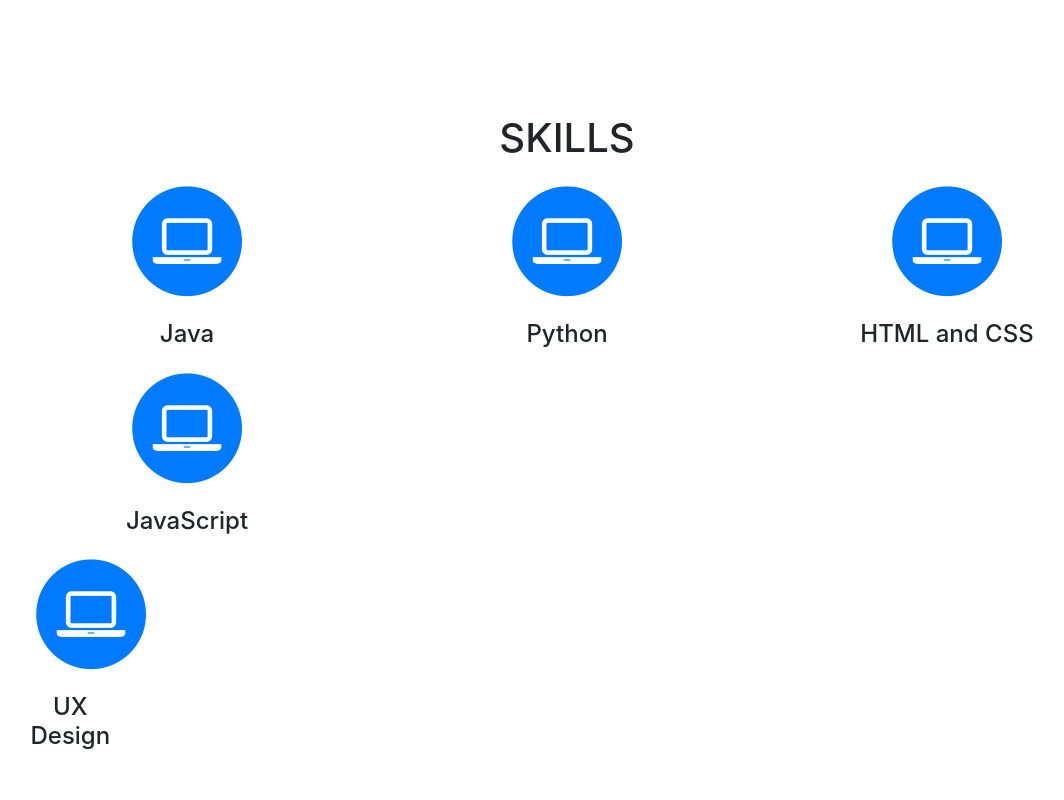
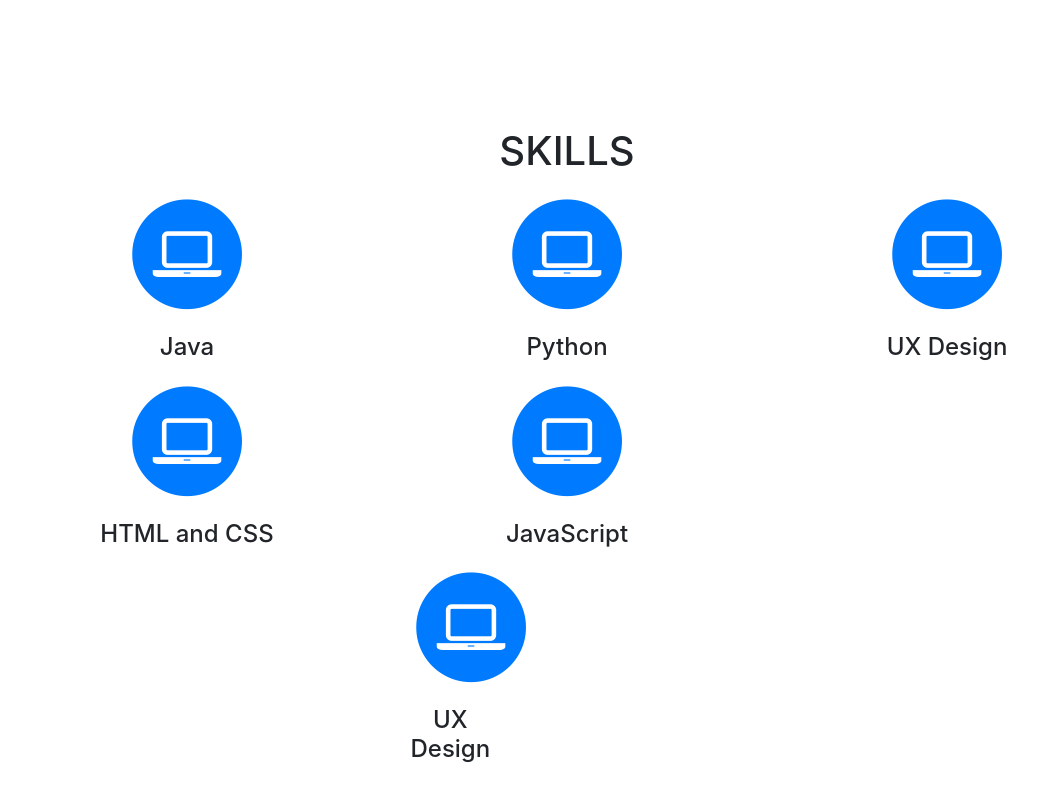
Before and after one commit to sfathelbab1/Portfolio, a website with bundled scripts: page index.html in a window 1280 px wide. Shown: the part 830-1630 px from the top of the page, without its empty margins (73-1137 px from the left). Built offline with nearby package versions, Linux system fonts and the light colour scheme; a web font is replaced by a local one.

Commit message:
UX Design

```diff
--- a/index.html
+++ b/index.html
@@ -1,4 +1,4 @@
-@@ -1,391 +0,0 @@
+
 <!DOCTYPE html>
 <html lang="en">
 
@@ -91,6 +91,13 @@
             </span>
             <h4 class="service-heading">Python</h4>
           </div>
+          <div class="col-md-4">
+            <span class="fa-stack fa-4x">
+              <i class="fa fa-circle fa-stack-2x text-primary"></i>
+              <i class="fa fa-laptop fa-stack-1x fa-inverse"></i>
+            </span>
+            <h4 class="service-heading">UX Design</h4>
+        </div>
           <div class="col-md-4">
             <span class="fa-stack fa-4x">
               <i class="fa fa-circle fa-stack-2x text-primary"></i>
```
